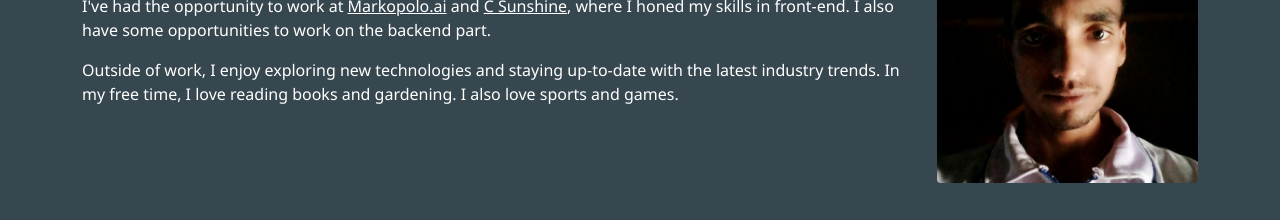
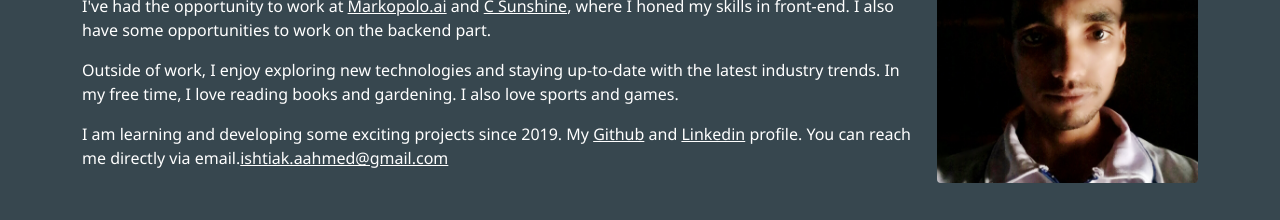
Before and after one commit to ishtiak-ahmed/portfolio, a React (Create React App) app: page / in a window 1280 px wide. Shown: the part 1980-2200 px from the top of the page. Built offline with nearby package versions, Linux system fonts and the light colour scheme.

Commit message:
add hyperlink and github, linkedin, email address in about section

```diff
--- a/src/Compontents/About/About.js
+++ b/src/Compontents/About/About.js
@@ -14,14 +14,29 @@ const About = () => {
               experience in building and maintaining web application.
             </p>
             <p>
-              I've had the opportunity to work at <a href="http://markopolo.ai/" target="_blank">Markopolo.ai</a> and  <a href="https://c-sunshine.com/" target="_blank">C Sunshine</a>,
-              where I honed my skills in front-end. I also have some
+              I've had the opportunity to work at{" "}
+              <a href="http://markopolo.ai/" target="_blank">
+                Markopolo.ai
+              </a>{" "}
+              and{" "}
+              <a href="https://c-sunshine.com/" target="_blank">
+                C Sunshine
+              </a>
+              , where I honed my skills in front-end. I also have some
               opportunities to work on the backend part.
             </p>
             <p>
               Outside of work, I enjoy exploring new technologies and staying
               up-to-date with the latest industry trends. In my free time, I
               love reading books and gardening. I also love sports and games.
+            </p>
+            <p>
+              I am learning and developing some exciting projects since 2019. My{" "}
+              <a href="https://github.com/ishtiak-ahmed" target="_blank">
+                Github
+              </a>{" "}
+              and <a href="https://www.linkedin.com/in/ishtiak-aahmed/" target="_blank">Linkedin</a> profile. You can reach me directly via email.
+              <a href="mailto:ishtiak.aahmed@gmail.com" >ishtiak.aahmed@gmail.com</a>
             </p>
           </div>
           <div className="col-md-3 circle">
```
